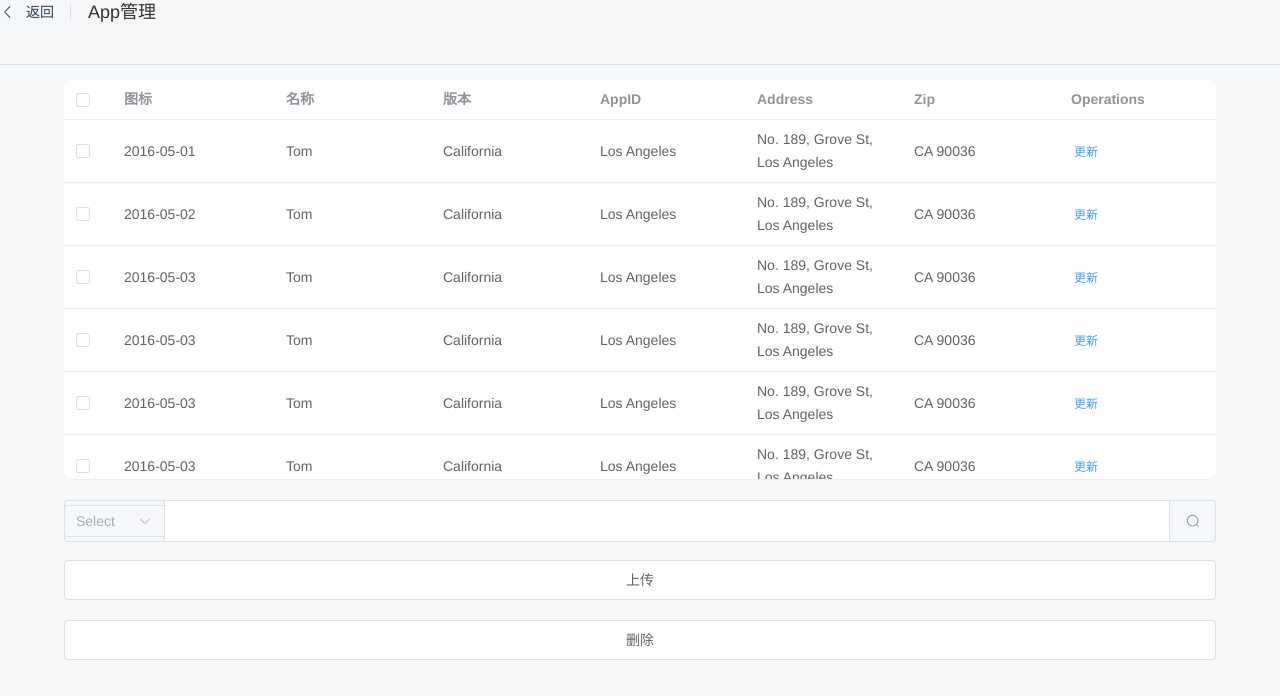
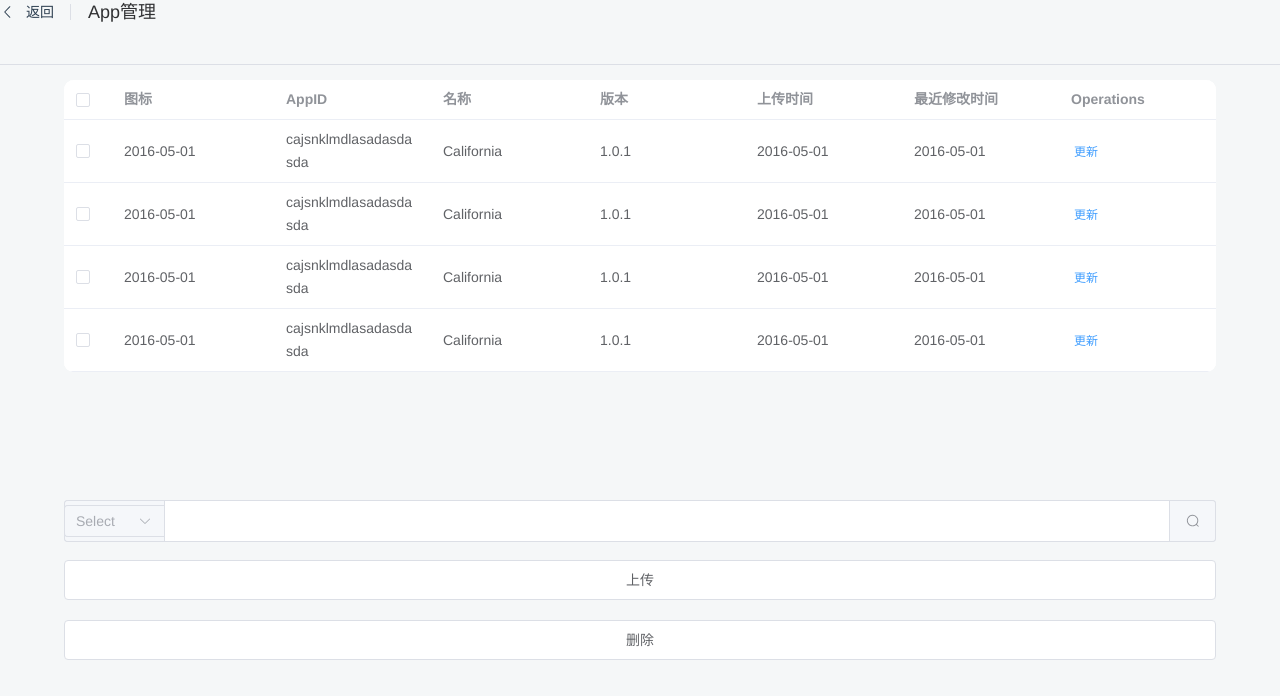
Before and after one commit to Future-Machine-Research-Institute/TumbleweedWebSide, a Vue app: page /appManagement in a window 1280 px wide. Shown: the top 696 px of the page. Built offline with nearby package versions, Linux system fonts and the light colour scheme.

Commit message:
App上传窗

```diff
--- a/src/views/AppManagement/AppManagementContainer.vue
+++ b/src/views/AppManagement/AppManagementContainer.vue
@@ -1,18 +1,39 @@
 <template>
   <div class = "main">
 
-    <el-dialog v-model="dialogFormVisible" title="Shipping address">
-    <el-form :model="form">
-      <el-form-item label="Promotion name" >
+    <el-dialog class = "upload-dialog" v-model="dialogFormVisible" title="App包上传" width="100%" top = "0px">
+      <div class = "upload-dialog-body">
+
+        <el-form class = "upload-dialog-form">
+          <el-form-item label="App文件">
             <el-input v-model="dialogFormName" autocomplete="off" type = "file" id = "file" @change="fileSelect"/>
           </el-form-item>
-      <el-form-item label="Zones" >
+          <el-form-item label="App名称">
+            <el-input/>
+          </el-form-item>
+          <el-form-item label="App版本">
+            <el-input/>
+          </el-form-item>
+        </el-form>
+        <el-form-item label="App系统">
+          <el-select placeholder="请选择系统类型">
+            <el-option label="IOS" value="0" />
+            <el-option label="Android" value="1" />
+          </el-select>
+        </el-form-item>
+        <el-form-item label="App进度">
+          <el-radio-group v-model="progress">
+            <el-radio label="正式版" />
+            <el-radio label="测试版" />
+          </el-radio-group>
+        </el-form-item>
+
+      </div>
+    <!-- <el-input v-model="dialogFormName" autocomplete="off" type = "file" id = "file" @change="fileSelect"/>
     <el-select v-model="dialogFormRegion" placeholder="Please select a zone">
           <el-option label="Zone No.1" value="shanghai" />
           <el-option label="Zone No.2" value="beijing" />
-        </el-select>
-      </el-form-item>
-    </el-form>
+        </el-select> -->
     <template #footer>
       <span class="dialog-footer">
         <el-button @click="dialogFormVisible = false">Cancel</el-button>
@@ -25,16 +46,14 @@
 
     <el-table class = "container" :data="tableData" max-height="calc(100vh - 400px)">
       <el-table-column type="selection" />
-      <el-table-column fixed prop="date" label="图标" />
-      <el-table-column prop="name" label="名称" />
-      <el-table-column prop="state" label="版本"  />
-      <el-table-column prop="city" label="AppID" />
-      <el-table-column prop="address" label="Address" />
-      <el-table-column prop="zip" label="Zip" />
+      <el-table-column fixed prop="appIcon" label="图标" />
+      <el-table-column prop="appId" label="AppID" />
+      <el-table-column prop="appName" label="名称" />
+      <el-table-column prop="version" label="版本"  />
+      <el-table-column prop="uploadTime" label="上传时间" />
+      <el-table-column prop="lastModifiedTime" label="最近修改时间" />
       <el-table-column fixed="right" label="Operations" >
-        <template #default="scope">
-          <el-button link type="primary" size="small" @click.prevent="deleteRow(scope.$index)">更新</el-button>
-        </template>
+        <el-button link type="primary" size="small" @click="updatePackage">更新</el-button>
       </el-table-column>
     </el-table>
 
@@ -73,79 +92,41 @@
               dialogFormVisible: false,
               dialogFormName: "",
               dialogFormRegion:"",
-                tableData: [
+              progress: "",
+                tableData:
+                [
                   {
-    date: '2016-05-01',
-    name: 'Tom',
-    state: 'California',
-    city: 'Los Angeles',
-    address: 'No. 189, Grove St, Los Angeles',
-    zip: 'CA 90036',
+                    appIcon: '2016-05-01',
+                    appId: 'cajsnklmdlasadasdasda',
+                    appName: 'California',
+                    version: '1.0.1',
+                    uploadTime: '2016-05-01',
+                    lastModifiedTime: '2016-05-01',
                   },
                   {
-    date: '2016-05-02',
-    name: 'Tom',
-    state: 'California',
-    city: 'Los Angeles',
-    address: 'No. 189, Grove St, Los Angeles',
-    zip: 'CA 90036',
+                    appIcon: '2016-05-01',
+                    appId: 'cajsnklmdlasadasdasda',
+                    appName: 'California',
+                    version: '1.0.1',
+                    uploadTime: '2016-05-01',
+                    lastModifiedTime: '2016-05-01',
                   },
                   {
-    date: '2016-05-03',
-    name: 'Tom',
-    state: 'California',
-    city: 'Los Angeles',
-    address: 'No. 189, Grove St, Los Angeles',
-    zip: 'CA 90036',
+                    appIcon: '2016-05-01',
+                    appId: 'cajsnklmdlasadasdasda',
+                    appName: 'California',
+                    version: '1.0.1',
+                    uploadTime: '2016-05-01',
+                    lastModifiedTime: '2016-05-01',
                   },
                   {
-    date: '2016-05-03',
-    name: 'Tom',
-    state: 'California',
-    city: 'Los Angeles',
-    address: 'No. 189, Grove St, Los Angeles',
-    zip: 'CA 90036',
-  },
-  {
-    date: '2016-05-03',
-    name: 'Tom',
-    state: 'California',
-    city: 'Los Angeles',
-    address: 'No. 189, Grove St, Los Angeles',
-    zip: 'CA 90036',
-  },
-  {
-    date: '2016-05-03',
-    name: 'Tom',
-    state: 'California',
-    city: 'Los Angeles',
-    address: 'No. 189, Grove St, Los Angeles',
-    zip: 'CA 90036',
-  },
-  {
-    date: '2016-05-03',
-    name: 'Tom',
-    state: 'California',
-    city: 'Los Angeles',
-    address: 'No. 189, Grove St, Los Angeles',
-    zip: 'CA 90036',
-  },
-  {
-    date: '2016-05-03',
-    name: 'Tom',
-    state: 'California',
-    city: 'Los Angeles',
-    address: 'No. 189, Grove St, Los Angeles',
-    zip: 'CA 90036',
-  },
-  {
-    date: '2016-05-03',
-    name: 'Tom',
-    state: 'California',
-    city: 'Los Angeles',
-    address: 'No. 189, Grove St, Los Angeles',
-    zip: 'CA 90036',
-  },
+                    appIcon: '2016-05-01',
+                    appId: 'cajsnklmdlasadasdasda',
+                    appName: 'California',
+                    version: '1.0.1',
+                    uploadTime: '2016-05-01',
+                    lastModifiedTime: '2016-05-01',
+                  }
                 ]
             }
         },
@@ -160,6 +141,9 @@
   }).catch(err => {
     console.log('err ----> ', err)
   })
+            },
+            updatePackage () {
+              console.log("updatePackage")
             }
         },
         //生命周期 - 创建完成,访问当前this实例
@@ -218,5 +202,13 @@
   left: 0vw;
 }
 
+/* .upload-dialog {
+  width: 30%;
+} */
+.upload-dialog-body {
+  width: 100%;
+  height: 30vh;
+  /* background-color: black; */
+}
 
 </style>
--- a/vite.config.js
+++ b/vite.config.js
@@ -15,7 +15,7 @@ export default defineConfig({
       resolvers: [ElementPlusResolver()],
     })
   ],
-  // define: {
-  //   'process.env': {}
-  // }
+  define: {
+    'process.env': {}
+  }
 })
```
Lines whose indentation alone changed are shown as unchanged.
